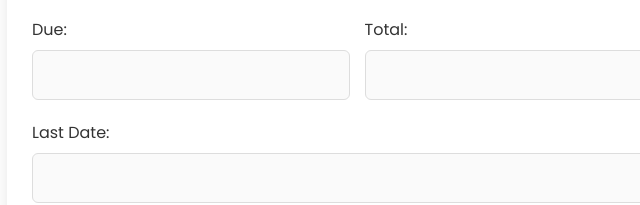
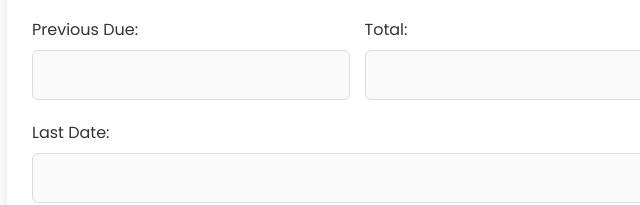
Before and after one commit to HCMHS/Student-Payment-Reminder, a plain HTML site: page index.html in a window 1280 px wide. Shown: the part 563-768 px from the top of the page, 283-923 px from the left. Drawn offline with nearby package versions, Linux system fonts and the light colour scheme.

Commit message:
Update index.html

```diff
--- a/index.html
+++ b/index.html
@@ -636,7 +636,7 @@ $(document).ready(function() {
 
         <div class="column">
           <div class="input-box">
-            <label>Due:</label>
+            <label>Previous Due:</label>
             <input type="text" id="due" name="due" disabled />
           </div>
           <div class="input-box">
```
